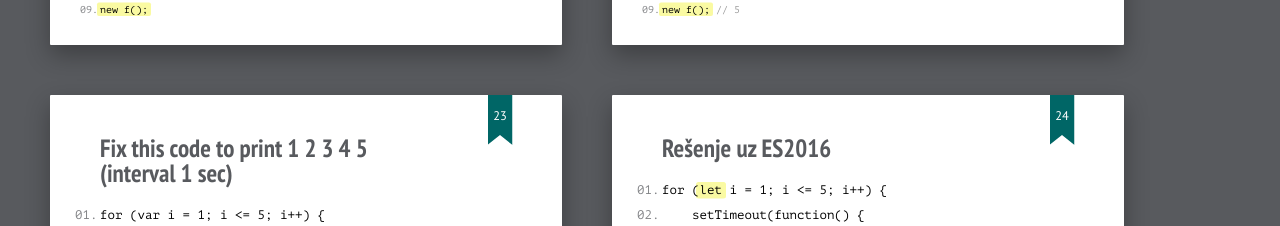
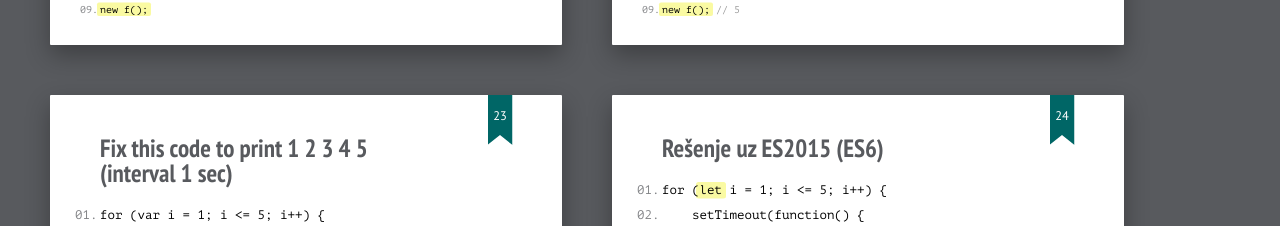
Before and after one commit to kipruss/nsjs7, a plain HTML site: page index.html in a window 1280 px wide. Shown: the part 3797-4023 px from the top of the page. Drawn offline with Linux system fonts and the light colour scheme.

Commit message:
Fix title of a slide

```diff
--- a/index.html
+++ b/index.html
@@ -265,7 +265,7 @@
     </section>
 
     <section class="slide">
-        <h2>Rešenje uz ES2016</h2>
+        <h2>Rešenje uz ES2015 (ES6)</h2>
         <pre>
             <code>for (<mark>let</mark> i = 1; i <= 5; i++) {</code>
             <code>    setTimeout(function() {</code>
```
